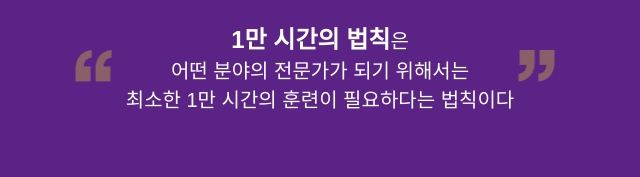
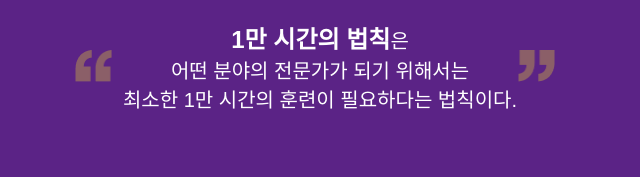
Before and after one commit to angenehms/10000_Hours, a plain HTML site: page index.html in a window 1280 px wide. Shown: the part 321-498 px from the top of the page, 323-963 px from the left. Drawn offline with Linux system fonts and the light colour scheme; a web font is replaced by a local one.

Commit message:
221112 10000_Hours Update

```diff
--- a/index.html
+++ b/index.html
@@ -29,7 +29,7 @@
                     <br>
                     어떤 분야의 전문가가 되기 위해서는
                     <br>
-                    최소한 1만 시간의 훈련이 필요하다는 법칙이다
+                    최소한 1만 시간의 훈련이 필요하다는 법칙이다.
                 </p>
             </section>
 
```
